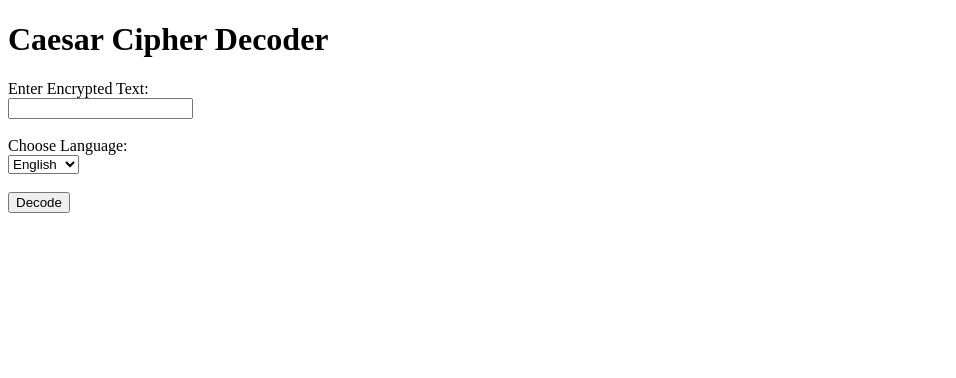
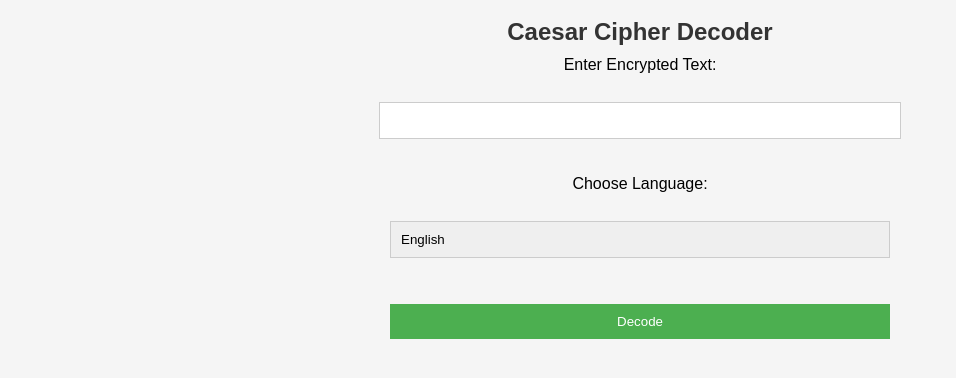
Before and after one commit to dmitry-irtegov/NSU-Python2024, a Flask app: page / in a window 1280 px wide. Shown: the top 378 px of the page, without its empty margins (0-956 px from the left). Run offline with Flask 3, Linux system fonts and the light colour scheme.

Commit message:
Make html prettier

```diff
--- a/projects/o-veber/templates/index.html
+++ b/projects/o-veber/templates/index.html
@@ -1,19 +1,78 @@
-<!doctype html>
+<!DOCTYPE html>
 <html lang="en">
 <head>
     <meta charset="UTF-8">
     <title>Caesar Cipher Decoder</title>
+    <style>
+        body {
+            font-family: Arial, sans-serif;
+            background-color: #f5f5f5;
+        }
+
+        h1 {
+            margin: 0;
+            padding: 10px 0;
+            font-size: 24px;
+            text-align: center;
+            color: #333;
+        }
+
+        form {
+            max-width: 500px;
+            margin: auto;
+            display: flex;
+            flex-direction: column;
+            align-items: center;
+        }
+
+        label {
+            display: block;
+            margin-bottom: 10px;
+        }
+
+        input, select {
+            width: 100%;
+            padding: 10px;
+            border: 1px solid #ccc;
+            outline: none;
+        }
+
+        select {
+            -webkit-appearance: none;
+            -moz-appearance: none;
+            appearance: none;
+            border-radius: 0;
+        }
+
+        input[type="submit"] {
+            background-color: #4CAF50;
+            color: white;
+            cursor: pointer;
+            border: none;
+            outline: none;
+            margin-top: 10px;
+        }
+
+        p {
+            margin: 0;
+            padding: 0 0 10px;
+        }
+    </style>
 </head>
 <body>
     <h1>Caesar Cipher Decoder</h1>
     <form method="post">
-        <label for="text">Enter Encrypted Text:</label><br>
-        <input type="text" id="text" name="text" value="{{ original_text }}"><br><br>
-        <label for="language">Choose Language:</label><br>
+        <label for="text">Enter Encrypted Text:</label>
+        <br>
+        <input type="text" id="text" name="text" value="{{ original_text }}">
+        <br><br>
+        <label for="language">Choose Language:</label>
+        <br>
         <select name="language" id="language">
             <option value="en">English</option>
             <option value="ru">Russian</option>
-        </select><br><br>
+        </select>
+        <br><br>
         <input type="submit" value="Decode">
     </form>
     {% if decrypted_text %}
```
